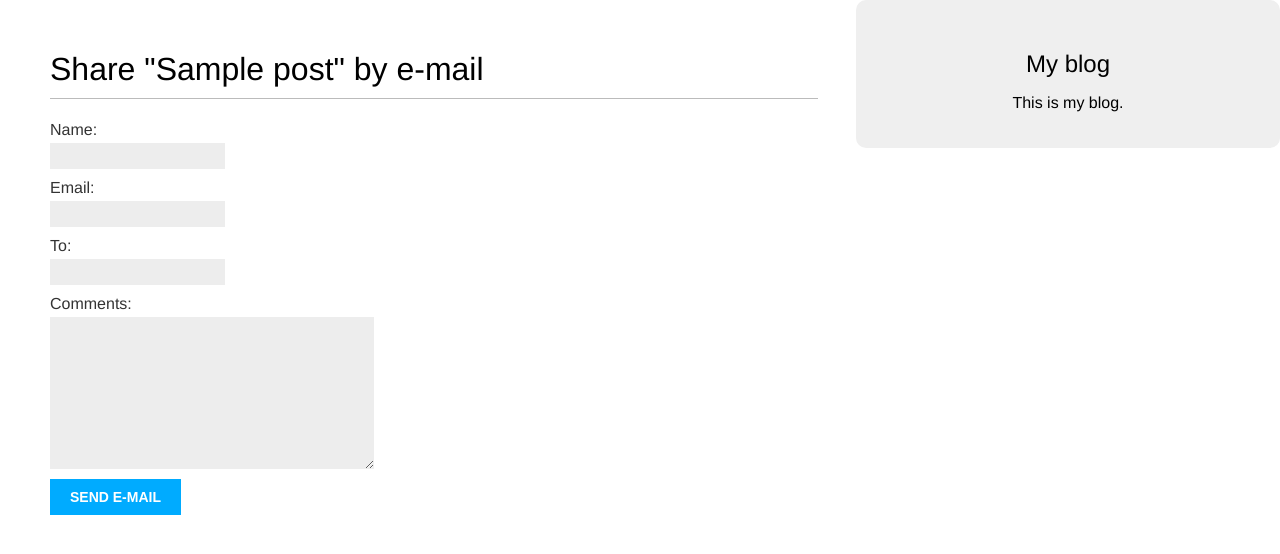
After one commit to NikitaKurabtsev/blog-app, a Django app: page /blog/1/share/ in a window 1280 px wide. The commit adds this page. Shown: the top 554 px of the page. Run offline with Django 3.2, Linux system fonts and the light colour scheme; tables that the repository leaves empty hold one stand-in row (values such as "Sample post").

Commit message:
add post detail template and share post via email

```diff
--- a/app/app/urls.py
+++ b/app/app/urls.py
@@ -14,7 +14,7 @@ Including another URLconf
     2. Add a URL to urlpatterns:  path('blog/', include('blog.urls'))
 """
 from django.contrib import admin
-from django.urls import path, include
+from django.urls import include, path
 
 urlpatterns = [
     path('admin/', admin.site.urls),
--- a/app/blog/admin.py
+++ b/app/blog/admin.py
@@ -1,4 +1,5 @@
 from django.contrib import admin
+
 from blog.models import Post
 
 
--- /dev/null
+++ b/app/blog/forms.py
@@ -0,0 +1,9 @@
+from django import forms
+
+
+class EmailPostForm(forms.Form):
+    name = forms.CharField(max_length=25)
+    email = forms.EmailField()
+    to = forms.EmailField()
+    comments = forms.CharField(required=False,
+                               widget=forms.Textarea)
--- a/app/blog/models.py
+++ b/app/blog/models.py
@@ -1,7 +1,7 @@
+from django.contrib.auth.models import User
 from django.db import models
+from django.urls import reverse
 from django.utils import timezone
-from django.contrib.auth.models import User
-from django.urls import reverse
 
 
 class PublishedManager(models.Manager):
--- a/app/blog/templates/blog/post/list.html
+++ b/app/blog/templates/blog/post/list.html
@@ -17,5 +17,5 @@
         {{ post.body|truncatewords:30|linebreaks }}
     </div>
     {% endfor %}
-    {% include 'blog/pagination.html' with page=posts %}
+    {% include 'blog/pagination.html' with page=page_obj %}
 {% endblock %}
--- /dev/null
+++ b/app/blog/templates/blog/post/share.html
@@ -0,0 +1,19 @@
+{% extends "blog/base.html" %}
+
+{% block title %}Share a post{% endblock %}
+
+{% block content %}
+    {% if sent %}
+        <h1>Email successfully sent</h1>
+        <p>
+            "{{ post.title }}" was successfully sent to {{ form.cleaned_data.to }}.
+        </p>
+    {% else %}
+        <h1>Share "{{ post.title }}" by e-mail</h1>
+        <form method="POST">
+        {% csrf_token %}
+            {{ form.as_p }}
+            <input type="submit" value="Send e-mail">
+        </form>
+    {% endif %}
+{% endblock %}
--- a/app/blog/urls.py
+++ b/app/blog/urls.py
@@ -1,11 +1,13 @@
 from django.urls import path
+
 from blog import views
-
 
 app_name = 'blog'
 
 urlpatterns = [
-    path('', views.post_list, name='post_list'),
+    # path('', views.post_list, name='post_list'),
+    path('', views.PostListView.as_view(), name='post_list'),
+    path('<int:post_id>/share/', views.post_share, name='post_share'),
     path('<int:year>/<int:month>/<int:day>/<slug:post>/',
          views.post_detail,
          name='post_detail')
--- a/app/blog/views.py
+++ b/app/blog/views.py
@@ -1,21 +1,39 @@
-from django.shortcuts import render, get_object_or_404
+from django.shortcuts import get_object_or_404, render
+# from django.core.paginator import Paginator, PageNotAnInteger, EmptyPage
+from django.views.generic import ListView
+from django.core.mail import send_mail
+
 from blog.models import Post
-from django.core.paginator import Paginator, PageNotAnInteger, EmptyPage
+from blog.forms import EmailPostForm
 
 
-def post_list(request):
-    objects = Post.published.all()
-    paginator = Paginator(objects, 3)
-    page = request.GET.get('page')
-    try:
-        posts = paginator.page(page)
-    except PageNotAnInteger:
-        posts = paginator.page(1)
-    except EmptyPage:
-        posts = paginator.page(paginator.num_pages)
-    return render(request,
-                  'blog/post/list.html',
-                  {'posts': posts, 'page': page})
+class PostListView(ListView):
+    queryset = Post.published.all()
+    context_object_name = 'posts'
+    paginate_by = 3
+    template_name = 'blog/post/list.html'
+
+
+def post_share(request, post_id):
+    post = get_object_or_404(Post, id=post_id, status='published')
+    post_url = request.build_absolute_uri(post.get_absolute_url())
+    sent = False
+
+    if request.method == 'POST':
+        form = EmailPostForm(request.POST)
+
+        if form.is_valid():
+            data = form.cleaned_data
+            subject = f"{data['name']} recommends you read {post.title}"
+            message = f"Read {post.title} at {post_url}\n\n" \
+                      f"{data['name']}'s comments: {data['comments']}"
+            send_mail(subject, message, 'user@gmail.com', [str(data['to']),], fail_silently=True)
+            sent = True
+    else:
+        form = EmailPostForm()
+    return render(request, 'blog/post/share.html', {'form': form,
+                                                    'post': post,
+                                                    'sent': sent})
 
 
 def post_detail(request, year, month, day, post):
```
Also changed, not shown: app/app/settings.py (+9 -1 lines), app/blog/templates/blog/post/detail.html (+16 -0 lines), app/blog/migrations/0001_initial.py.
